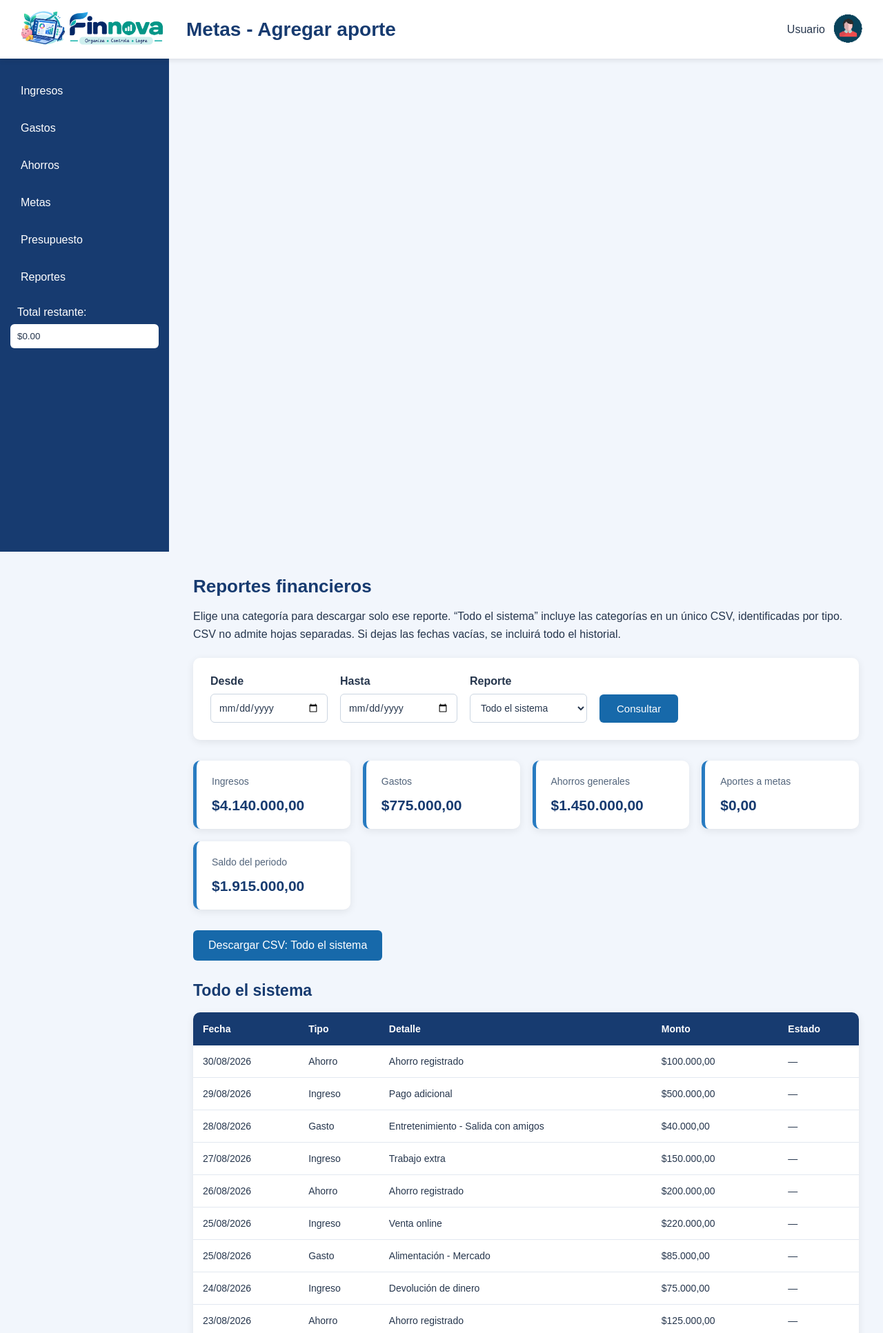
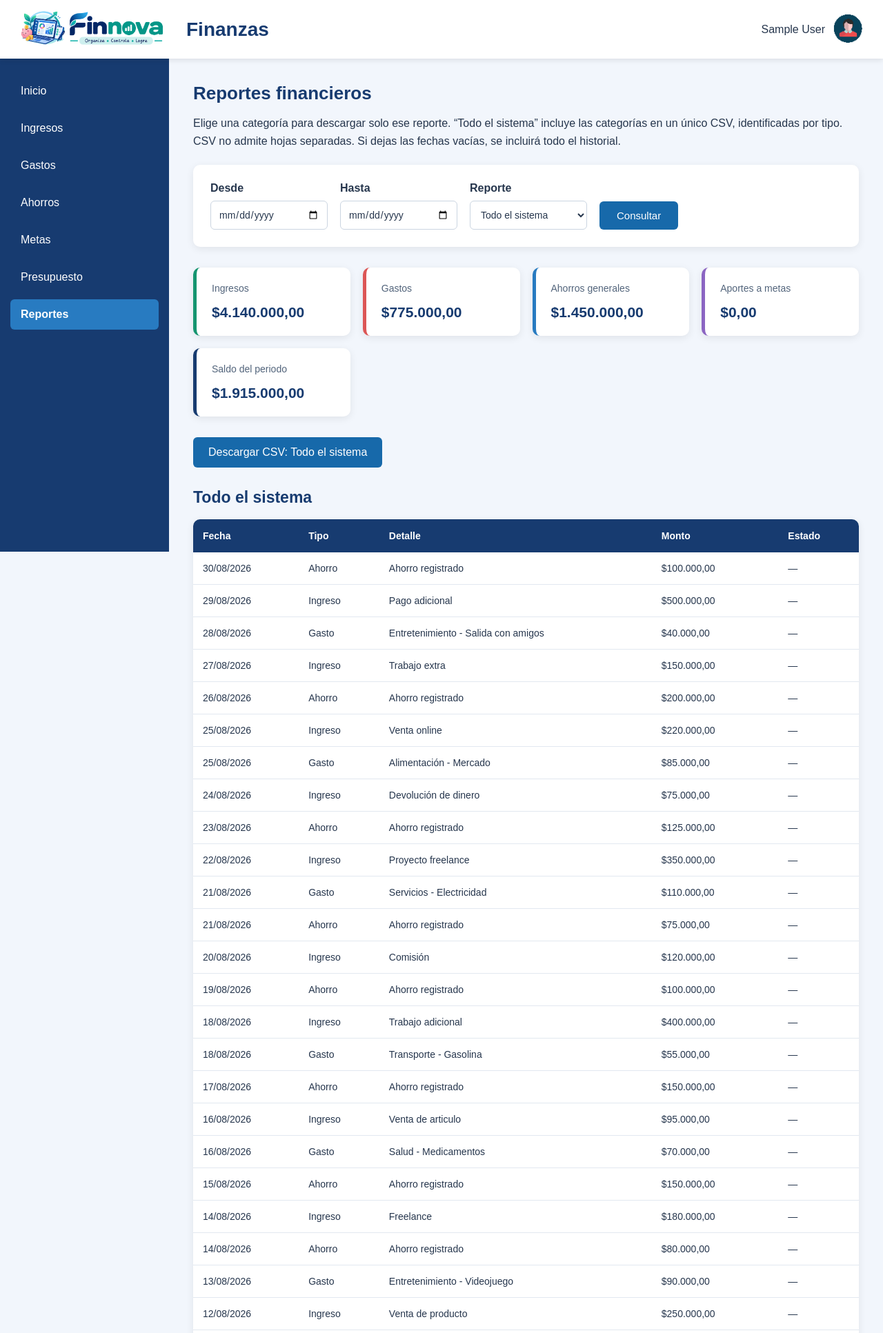
Before and after one commit to sofia269t/FINNOVA, a PHP site: page /reportes/finanzas.php in a window 1280 px wide. Shown: the top 1933 px of the page at 69% size. Run offline with PHP 8.4, Linux system fonts and the light colour scheme; the visitor is signed in with stand-in values (Sample User, id 1); data comes from the database, SQL or seed files in the repository; data that the repository does not hold is empty.

Commit message:
ajuste en los diseños de css

```diff
--- a/Estilos/finanzas.css
+++ b/Estilos/finanzas.css
@@ -87,6 +87,11 @@ header h1 {
 
 .menu li a:hover {
     background: #287bc1;
+}
+
+.menu li a[aria-current="page"] {
+    background: #287bc1;
+    font-weight: bold;
 }
 
 /* TOTAL RESTANTE */
@@ -198,6 +203,26 @@ main > p {
     border-left: 5px solid #287bc1;
 }
 
+.resumen article:nth-child(1) {
+    border-left-color: #159570;
+}
+
+.resumen article:nth-child(2) {
+    border-left-color: #dc5656;
+}
+
+.resumen article:nth-child(3) {
+    border-left-color: #287bc1;
+}
+
+.resumen article:nth-child(4) {
+    border-left-color: #8b65c2;
+}
+
+.resumen article:nth-child(5) {
+    border-left-color: #173b70;
+}
+
 .resumen article span {
     color: #52647b;
     font-size: 14px;
@@ -306,6 +331,10 @@ main > h2 {
         margin-left: 0;
     }
 
+    .user-icon {
+        margin-left: auto;
+    }
+
     .menu {
         position: relative;
         top: 0;
--- a/reportes/finanzas.php
+++ b/reportes/finanzas.php
@@ -115,38 +115,26 @@ $estadosActuales = array_unique(array_map(static function (array $meta) use ($es
 <header>
         <a href="../pag.principal.php"><img class="logo" src="../Estilos/img/logo_img.png" alt="Logo"></a>
         <a href="../pag.principal.php"><img class="logo-nombre" src="../Estilos/img/Logo.png" alt="Finnova Logo"></a>
-        <h1>Metas - Agregar aporte</h1>
+            <h1>Finanzas</h1>
         <div class="user-icon">
-                    <p>Usuario</p>
-                    <a href="../perfil.php">
-                        <img  src="../Estilos/img/user-icon.png" alt="User Icon">
-                    </a>
-        </div>
-        <div class="sub-menu">
-            <ul>
-                <li><a href="../perfil.php">Perfil</a></li>
-                <li><a href="../index.html">Cerrar Sesión</a></li>
-            </ul>
+                <p><?= $usuarioNombre ?></p>
+                <a href="../perfil.php" aria-label="Ver perfil">
+                    <img src="../Estilos/img/user-icon.png" alt="">
+                </a>
         </div>
     </header>
-
-    <main>
-        <div class="menu">
+        <nav class="menu" aria-label="Navegación principal">
             <ul>
+                <li><a href="../pag.principal.php">Inicio</a></li>
                 <li><a href="../ingresos.html">Ingresos</a></li>
                 <li><a href="../gastos.html">Gastos</a></li>
                 <li><a href="../ahorros.php">Ahorros</a></li>
                 <li><a href="../metas.php">Metas</a></li>
                 <li><a href="../presupuesto.php">Presupuesto</a></li>
-                <li><a href="reportes/finanzas.php">Reportes</a></li>
-                <li><label for="total-restante"> Total restante:</label>
-                    <input type="text" id="total-restante" name="total-restante" value="$0.00" readonly>
-
-                </li>
+                <li><a href="finanzas.php" aria-current="page">Reportes</a></li>
             </ul>
-        </div>
-</main>
-    <main>
+        </nav>
+        <main>
         <h1>Reportes financieros</h1>
         <p>Elige una categoría para descargar solo ese reporte. “Todo el sistema” incluye las categorías en un único CSV, identificadas por tipo. CSV no admite hojas separadas. Si dejas las fechas vacías, se incluirá todo el historial.</p>
 
```
